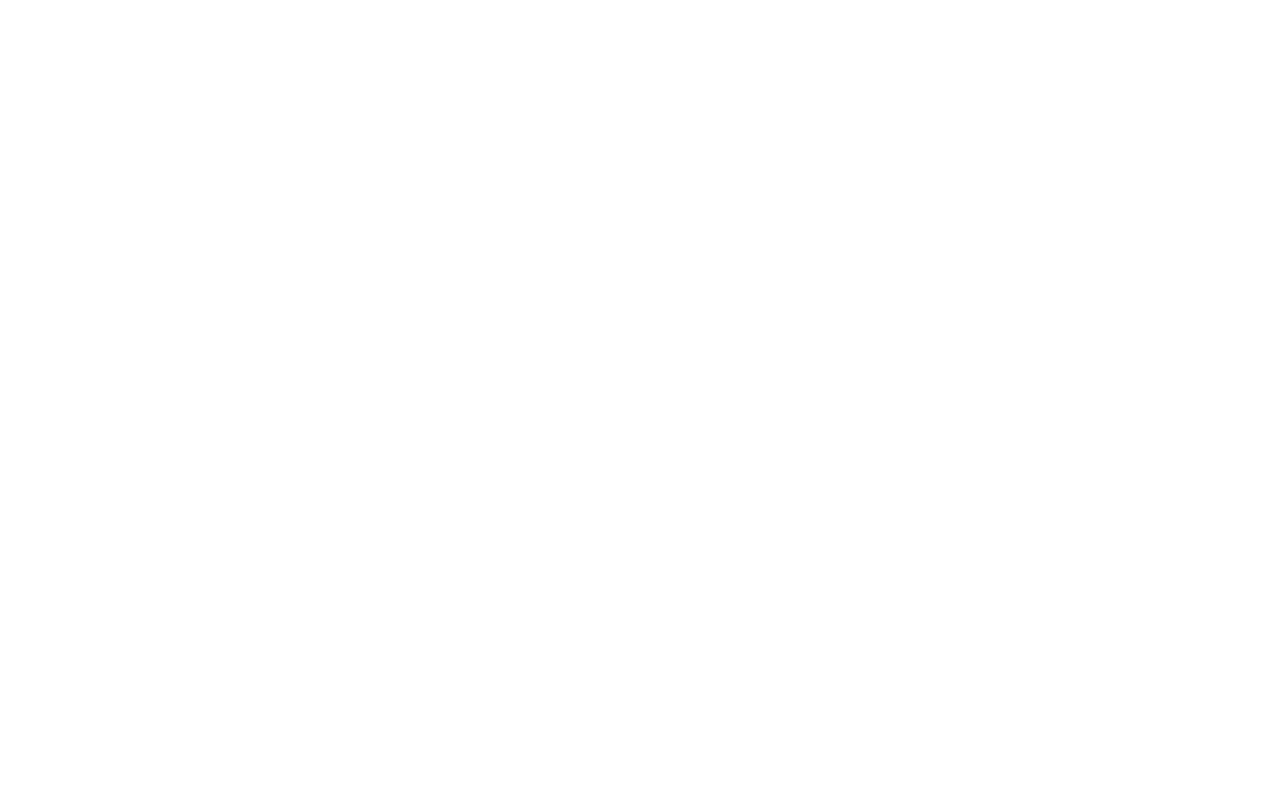
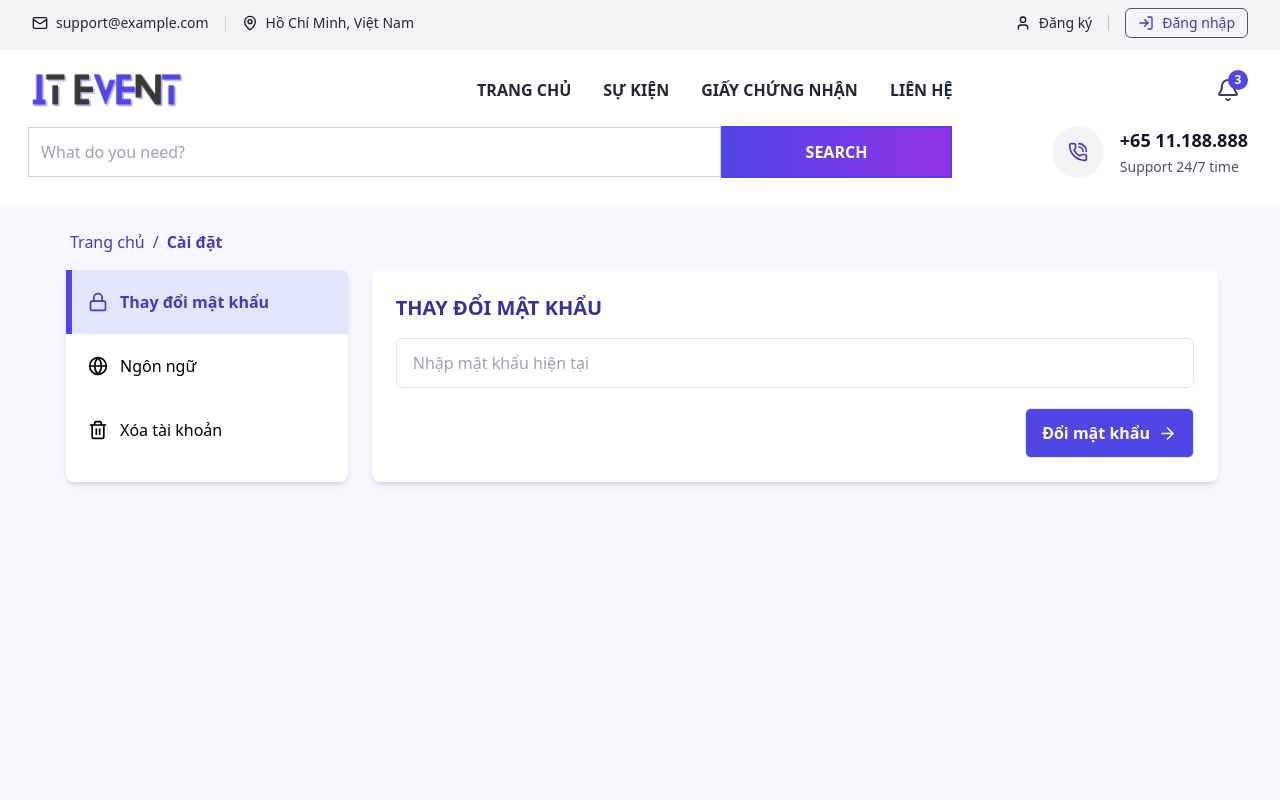
Before and after one commit to duckhanh696824/event-management-project, a React (Create React App) app: page /setting in a window 1280 px wide. Before the commit this address had no page. Shown: the top 800 px of the page. Built offline with nearby package versions, Linux system fonts and the light colour scheme.

Commit message:
feat: Add function to change password for user

```diff
--- a/src/api/userApi.ts
+++ b/src/api/userApi.ts
@@ -45,7 +45,7 @@
 export const changePassword = async (password: string) => {
   try {
     const response = await apiClient.post(API_ENDPOINTS.USERS.CHANGE_PASSWORD, { password });
-    return handleApiResponse(response.data);
+    return response.data.data;
   } catch (error) {
     throw error;
   }
--- a/src/components/common/TopHeader.tsx
+++ b/src/components/common/TopHeader.tsx
@@ -121,7 +121,7 @@
                     </li>
                     <li>
                       <button
-                        onClick={() => goToPage("/settings")}
+                        onClick={() => goToPage("/setting")}
                         className="flex w-full items-center px-4 py-3 text-gray-700 hover:bg-gray-100 hover:font-medium hover:text-indigo-800"
                       >
                         <Settings className="w-4 h-4 mr-2" />
--- /dev/null
+++ b/src/components/setting/UserChangePassword.tsx
@@ -0,0 +1,138 @@
+import { useState } from "react";
+import { useNavigate } from "react-router-dom";
+import { ArrowRight, CircleCheckBig, Save } from "lucide-react";
+import { changePassword } from "api/userApi";
+import { loginApi, logoutApi } from "api/Authapi"; // Import API đăng nhập & đăng xuất
+import { toast } from "react-toastify";
+
+const UserChangePassword = () => {
+  const navigate = useNavigate(); // Hook để điều hướng trang
+
+  // State lưu trữ giá trị của các ô nhập mật khẩu
+  const [currentPassword, setCurrentPassword] = useState("");
+  const [newPassword, setNewPassword] = useState("");
+  const [confirmNewPassword, setConfirmNewPassword] = useState("");
+  const [isCurrentPasswordValid, setIsCurrentPasswordValid] = useState(false);
+  const [showNewPasswordFields, setShowNewPasswordFields] = useState(false);
+  const [loading, setLoading] = useState(false);
+
+  // Xử lý kiểm tra mật khẩu hiện tại
+  const handleCheckCurrentPassword = async () => {
+    if (!currentPassword) {
+      toast.error("Vui lòng nhập mật khẩu hiện tại.");
+      return;
+    }
+
+    try {
+      setLoading(true);
+      const userInfo = JSON.parse(sessionStorage.getItem("userInfo") || "{}");
+      await loginApi(userInfo.username, currentPassword);
+      setIsCurrentPasswordValid(true);
+      setShowNewPasswordFields(true); // Cho phép hiển thị ô nhập mật khẩu mới
+      toast.success("Mật khẩu hiện tại chính xác.");
+    } catch (error) {
+      setIsCurrentPasswordValid(false);
+      toast.error("Mật khẩu hiện tại không đúng.");
+    } finally {
+      setLoading(false);
+    }
+  };
+
+  // Xử lý đổi mật khẩu
+  const handleChangePassword = async () => {
+    if (newPassword !== confirmNewPassword) {
+      toast.error("Mật khẩu mới không khớp.");
+      return;
+    }
+
+    try {
+      setLoading(true);
+      await changePassword(newPassword);
+      toast.success("Đổi mật khẩu thành công! Hệ thống sẽ đăng xuất...");
+
+      // Đợi 2.5 giây trước khi đăng xuất
+      setTimeout(async () => {
+        await logoutApi(); // Gọi API đăng xuất
+        sessionStorage.removeItem("userInfo"); // Xóa thông tin đăng nhập
+        navigate("/login"); // Chuyển hướng đến trang đăng nhập
+      }, 2500);
+
+    } catch (error) {
+      toast.error("Có lỗi xảy ra khi đổi mật khẩu.");
+    } finally {
+      setLoading(false);
+    }
+  };
+
+  return (
+    <div>
+      <h2 className="text-xl font-semibold mb-4 text-indigo-800">THAY ĐỔI MẬT KHẨU</h2>
+
+      <div className="space-y-5">
+        {/* Hiển thị ô nhập mật khẩu hiện tại */}
+        {!showNewPasswordFields && (
+          <>
+            <input
+              type="password"
+              placeholder="Nhập mật khẩu hiện tại"
+              className="w-full px-4 py-3 border rounded-md focus:outline-none focus:border-indigo-500 focus:ring-2 focus:ring-indigo-100"
+              value={currentPassword}
+              onChange={(e) => setCurrentPassword(e.target.value)}
+            />
+
+            <div className="flex justify-end">
+              <button
+                className="flex items-center gap-2 border bg-indigo-600 text-white px-4 py-3 font-semibold rounded-md hover:bg-indigo-700"
+                onClick={handleCheckCurrentPassword}
+                disabled={loading}
+              >
+                {loading ? "Đang kiểm tra..." : "Đổi mật khẩu"}
+                <ArrowRight size={19} />
+              </button>
+            </div>
+          </>
+        )}
+
+        {/* Hiển thị ô nhập mật khẩu mới sau khi xác thực thành công */}
+        {showNewPasswordFields && (
+          <>
+            <input
+              type="password"
+              placeholder="Nhập mật khẩu mới"
+              className="w-full px-4 py-3 border rounded-md focus:outline-none focus:border-indigo-500 focus:ring-2 focus:ring-indigo-100"
+              value={newPassword}
+              onChange={(e) => setNewPassword(e.target.value)}
+            />
+
+            <input
+              type="password"
+              placeholder="Xác nhận mật khẩu mới"
+              className={`w-full px-4 py-3 border rounded-md focus:outline-none focus:ring-2
+                  ${newPassword && !confirmNewPassword ? "border-red-500 focus:border-red-500 focus:ring-red-100 " : "focus:border-indigo-500 focus:ring-indigo-100 "}`}
+              value={confirmNewPassword}
+              onChange={(e) => setConfirmNewPassword(e.target.value)}
+              disabled={!newPassword} // Chỉ cho phép nhập khi ô mật khẩu mới đã có giá trị
+            />
+
+            <div className="flex justify-end">
+              <button
+                className={`flex items-center gap-2 px-4 py-3 font-semibold rounded-md
+                  ${confirmNewPassword
+                    ? "bg-indigo-600 text-white hover:bg-indigo-700"
+                    : "border border-indigo-600 text-indigo-700 bg-white"
+                  }`}
+                onClick={handleChangePassword}
+                disabled={!confirmNewPassword}
+              >
+                <CircleCheckBig size={19} />
+                Lưu thay đổi
+              </button>
+            </div>
+          </>
+        )}
+      </div>
+    </div>
+  );
+};
+
+export default UserChangePassword;
--- /dev/null
+++ b/src/components/setting/UserSetting.tsx
@@ -0,0 +1,81 @@
+import { Lock, Globe, Trash2 } from "lucide-react";
+import { useState } from "react";
+import UserChangePassword from "./UserChangePassword"; // Import file vừa tách
+
+const UserSetting = () => {
+  const [selectedTab, setSelectedTab] = useState("password");
+
+  return (
+    <div className="w-full min-h-screen flex flex-col bg-indigo-50 bg-opacity-50 pl-[66px] pr-[62px] py-6">
+      <nav aria-label="breadcrumb" className="mb-4 ml-1">
+        <ol className="flex space-x-2 text-indigo-700">
+          <li>
+            <a href="/" className="hover:underline">Trang chủ</a>
+          </li>
+          <li>/</li>
+          <li className="text-indigo-700 font-semibold">Cài đặt</li>
+        </ol>
+      </nav>
+
+      <div className="flex w-full">
+        <div className="w-1/4 bg-white rounded-lg shadow-md">
+          <nav>
+            <ul>
+              <li
+                className={`flex items-center space-x-3 px-4 py-5 cursor-pointer rounded-tr-md ${
+                  selectedTab === "password"
+                  ? "bg-indigo-100 text-indigo-700 border-l-[6px] border-indigo-600 font-semibold"
+                  : "hover:bg-gray-200 border-l-[6px] border-transparent"
+                }`}
+                onClick={() => setSelectedTab("password")}
+              >
+                <Lock size={20} />
+                <span>Thay đổi mật khẩu</span>
+              </li>
+              <li
+                className={`flex items-center space-x-3 px-4 py-5 cursor-pointer ${
+                  selectedTab === "language"
+                  ? "bg-indigo-100 text-indigo-700 border-l-[6px] border-indigo-600 font-semibold"
+                  : "hover:bg-gray-200 border-l-[6px] border-transparent"
+                }`}
+                onClick={() => setSelectedTab("language")}
+              >
+                <Globe size={20} />
+                <span>Ngôn ngữ</span>
+              </li>
+              <li
+                className={`flex items-center space-x-3 px-4 py-5 cursor-pointer rounded-br-md ${
+                  selectedTab === "delete"
+                  ? "bg-red-100 text-red-600 border-l-[6px] border-red-600 font-semibold"
+                  : "hover:bg-gray-200 border-l-[6px] border-transparent"
+                }`}
+                onClick={() => setSelectedTab("delete")}
+              >
+                <Trash2 size={20} />
+                <span>Xóa tài khoản</span>
+              </li>
+            </ul>
+          </nav>
+        </div>
+
+        <div className="w-3/4 bg-white p-6 rounded-lg shadow-md ml-6">
+          {selectedTab === "password" && <UserChangePassword />}
+          {selectedTab === "language" && (
+            <div>
+              <h2 className="text-xl font-semibold text-indigo-800">NGÔN NGỮ</h2>
+              <p className="text-gray-600">Tính năng này chưa khả dụng.</p>
+            </div>
+          )}
+          {selectedTab === "delete" && (
+            <div>
+              <h2 className="text-xl font-semibold text-red-600">XÓA TÀI KHOẢN</h2>
+              <p className="text-gray-600">Tính năng này chưa khả dụng.</p>
+            </div>
+          )}
+        </div>
+      </div>
+    </div>
+  );
+};
+
+export default UserSetting;
--- /dev/null
+++ b/src/pages/user/UserSettingPage.tsx
@@ -0,0 +1,12 @@
+import React from "react";
+import UserSetting from "components/setting/UserSetting";
+
+const UserSettingPage = () => {
+    return (
+        <div className="flex flex-col min-h-screen">
+          <UserSetting />
+      </div>
+    );
+};
+
+export default UserSettingPage;
--- a/src/routes/AppRoutes.tsx
+++ b/src/routes/AppRoutes.tsx
@@ -1,5 +1,6 @@
 import UserLayout from "pages/layouts/UserLayout";
 import UserProfilePage from "pages/user/UserProfilePage";
+import UserSettingPage from "pages/user/UserSettingPage";
 import React, { lazy } from "react";
 import { Routes, Route } from "react-router-dom";
 
@@ -17,6 +18,7 @@
         <Route path="/contact" element={<Contact/>} />
         <Route path="/event/:id" element={<EventDetailPage/>} />
         <Route path="/profile/:id" element={<UserProfilePage/>} />
+        <Route path="/setting" element={<UserSettingPage />} />
       </Route>
     </Routes>
   );
```
